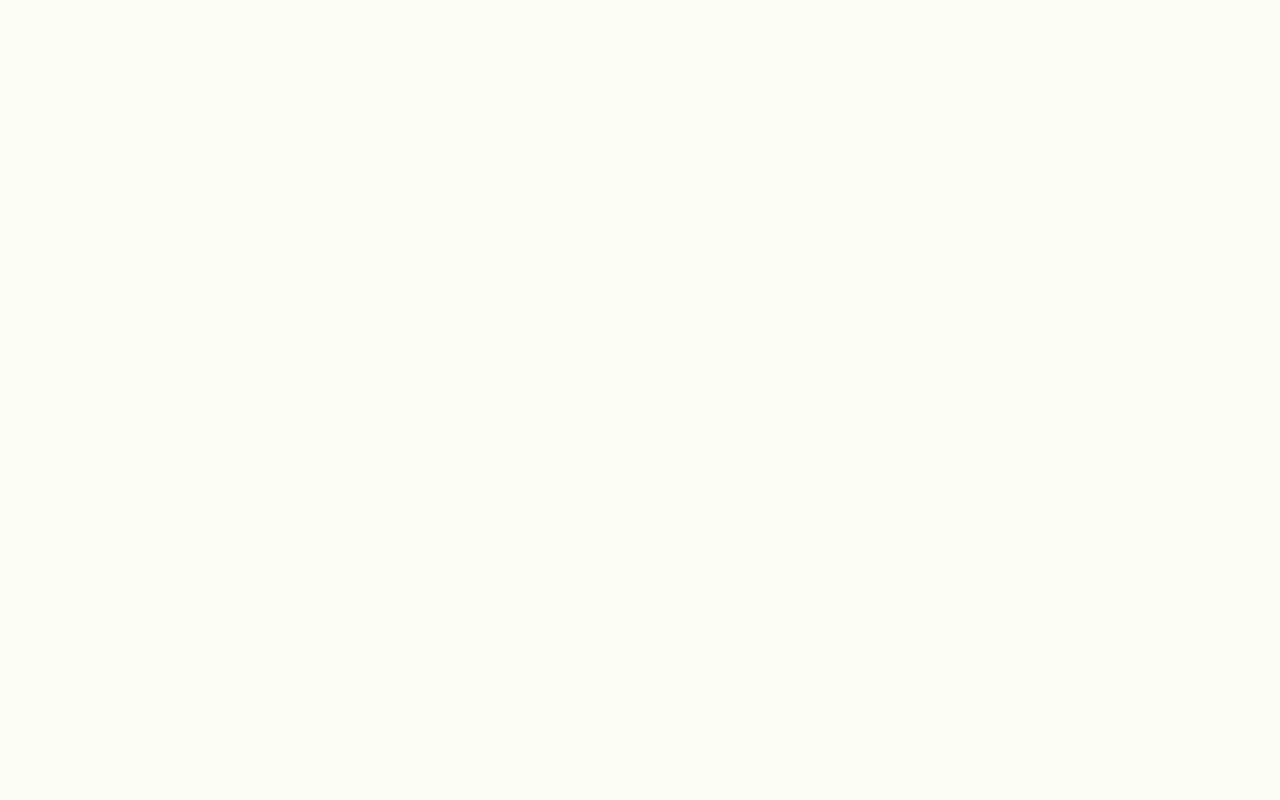
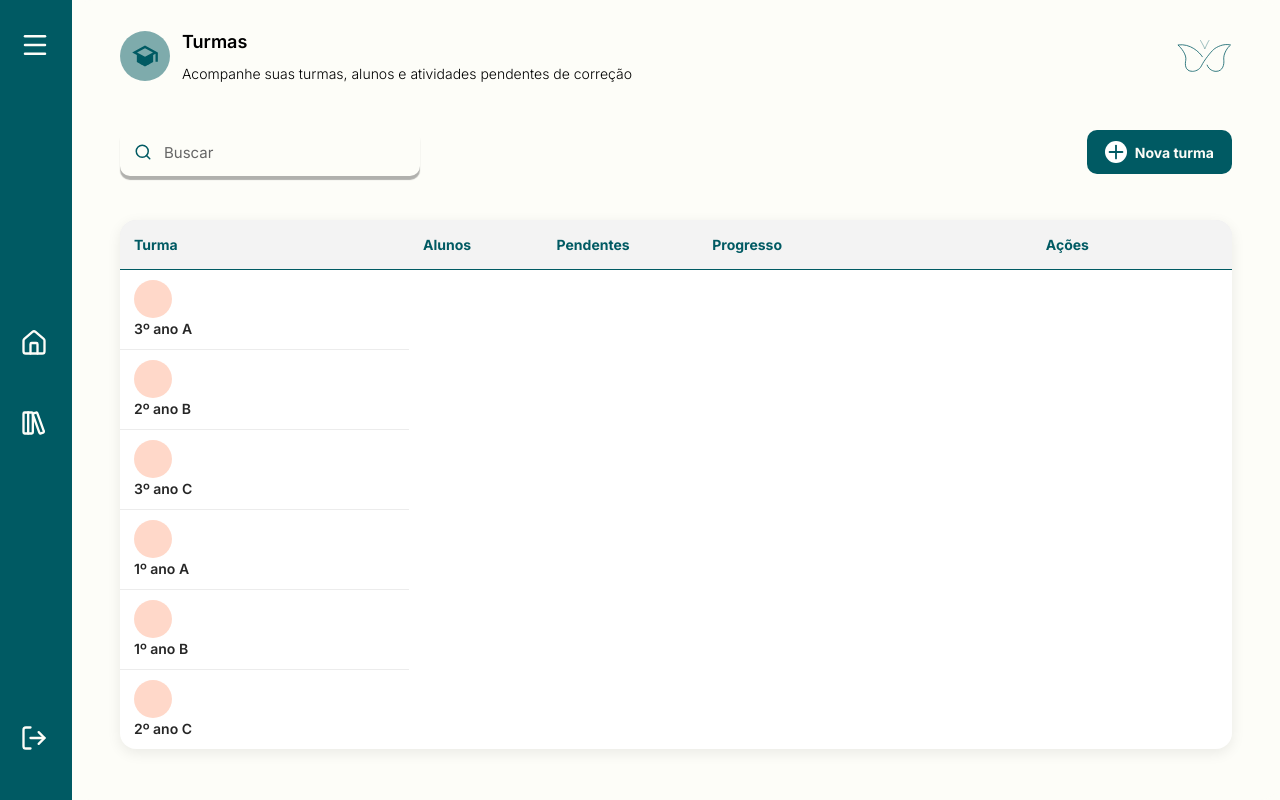
Before and after one commit to LunaSquad/Luna-Front, a React (Vite) app: page /professores/turmas in a window 1280 px wide. Before the commit this address had no page. Built offline with nearby package versions, Linux system fonts and the light colour scheme; a web font is replaced by a local one.

Commit message:
Arrumando teal de Cadastro

```diff
--- a/src/App.tsx
+++ b/src/App.tsx
@@ -8,6 +8,7 @@ import Alunos from "./pages/pagesEscola/Alunos"
 import Turmas from "./pages/pagesEscola/Turmas"
 import HomeProfessor from "./pages/professor/HomeProfessor"
 import AtividadesProfessores from "./pages/professor/AtividadesProfessor"
+import CadastroTurmas from "./pages/professor/CadastroTurmas";
 
 function App() {
   return (
@@ -21,6 +22,7 @@ function App() {
         <Route path="/turmas" element={<Turmas />} />
         <Route path="professor/home" element={<HomeProfessor />} />
         <Route path="professores/atividades" element={<AtividadesProfessores />} />
+        <Route path="/professores/turmas" element={<CadastroTurmas />} />
       </Routes>
     </BrowserRouter>
   )
--- a/src/pages/Cadastro.tsx
+++ b/src/pages/Cadastro.tsx
@@ -114,12 +114,17 @@ function Cadastro() {
             </div>
 
             <div className="Cadastro">
-                <div className="form-header-text-cadastro">
-                    <h2>Cadastro</h2>
-                    <p>Preencha os dados da instituição</p>
+
+                <form onSubmit={handleSubmit} className="formCadastro">
+
+                    <div className="w-full flex flex-col items-start gap-3">
+
+                        <div className="w-full self-start flex flex-col items-start text-left">
+                            <h2 className="font-semibold text-[32px] text-brand-teal leading-tight">Cadastro</h2>
+                            <p className="text-brand-gray font-light text-[14px]">Preencha os dados da instituição</p>
                         </div>
-                <form onSubmit={handleSubmit} className="formCadastro">
-                    <div className="dadosCadGeral">
+
+                        <div className="dadosCadGeral w-full">
                             <div className="dadosCad1">
                                 <div className="input-container">
                                     <Input id="nome" label="Nome" type="text" placeholder="Nome" value={nome} onChange={(e) => setNome(e.target.value)} required />
@@ -169,6 +174,8 @@ function Cadastro() {
                             </div>
                         </div>
 
+                    </div>
+
                     <UploadImagem
                         label="Imagem da Escola"
                         onChange={(file) => setImagem(file)}
--- /dev/null
+++ b/src/pages/professor/CadastroTurmas.tsx
@@ -0,0 +1,104 @@
+import { useState } from "react";
+import LayoutBaseProf from "../../components/calendar/layout/LayoutBaseProf";
+import InfoHeader from "../../components/escola/InfoHeader";
+import SearchActionBar from "../../components/escola/SearchActionBar";
+import { useNavigate } from "react-router-dom";
+
+interface TurmaItem {
+  id: number;
+  nome: string;
+  alunos: number;
+  pendentes: number | null;
+  progresso: number;
+}
+
+const turmasMock: TurmaItem[] = [
+  { id: 1, nome: "3º ano A", alunos: 10, pendentes: 3, progresso: 70 },
+  { id: 2, nome: "2º ano B", alunos: 9, pendentes: null, progresso: 90 },
+  { id: 3, nome: "3º ano C", alunos: 12, pendentes: 6, progresso: 50 },
+  { id: 4, nome: "1º ano A", alunos: 11, pendentes: 1, progresso: 77 },
+  { id: 5, nome: "1º ano B", alunos: 7, pendentes: 2, progresso: 68 },
+  { id: 6, nome: "2º ano C", alunos: 8, pendentes: null, progresso: 98 },
+];
+
+export default function CadastroTurmas() {
+
+  const navigate = useNavigate();
+  const [busca, setBusca] = useState("");
+  const [turmas, setTurmas] = useState<TurmaItem[]>(turmasMock);
+
+  // Filtro de turmas por nome em tempo real
+  const turmasFiltradas = turmas.filter((t) =>
+    t.nome.toLowerCase().includes(busca.toLowerCase())
+  );
+
+  return (
+    <LayoutBaseProf>
+      {/* 1. Cabeçalho */}
+      <InfoHeader
+        icon={
+          <div className="text-brand-teal">
+            <svg width="28" height="28" viewBox="0 0 24 24" fill="currentColor">
+              <path d="M12 3L1 9L5 11.18V17.18L12 21L19 17.18V11.18L21 10.09V17H23V9L12 3ZM18.82 9L12 12.72L5.18 9L12 5.28L18.82 9Z"/>
+              <path d="M7 13.5V16.5C7 18.5 9 20 12 20C15 20 17 18.5 17 16.5V13.5L12 16L7 13.5Z" opacity="0.6"/>
+            </svg>
+          </div>
+        }
+        title="Turmas"
+        subtitle="Acompanhe suas turmas, alunos e atividades pendentes de correção"
+      />
+
+      {/* 2. Barra de Busca e Botão de Nova Turma */}
+      <SearchActionBar
+        searchValue={busca}
+        onSearchChange={setBusca}
+        searchPlaceholder="Buscar"
+        buttonLabel="Nova turma"
+        onButtonClick={() => alert("Abrir modal de cadastro de turma")}
+      />
+
+      {/* Tabela de Turmas */}
+      <div className="tableContainer !max-h-none !overflow-hidden">
+        <table className="customTable">
+          <thead>
+            <tr>
+              <th className="w-[26%] !py-3.5">Turma</th>
+              <th className="text-center w-[12%] !py-3.5">Alunos</th>
+              <th className="text-center w-[14%] !py-3.5">Pendentes</th>
+              <th className="text-center w-[30%] !py-3.5">Progresso</th>
+              <th className="text-center w-[18%] !py-3.5">Ações</th>
+            </tr>
+          </thead>
+          <tbody>
+            {turmasFiltradas.length === 0 ? (
+              <tr>
+                <td colSpan={5} className="text-center py-8 text-neutral-400 text-sm">
+                  Nenhuma turma encontrada.
+                </td>
+              </tr>
+            ) : (
+              turmasFiltradas.map((turma) => (
+                <tr key={turma.id} className="hover:bg-neutral-50/40 transition-colors">
+
+                  {/* Coluna 1: Nome da Turma + Ícone */}
+                  <td className="!py-2.5">
+                    <div className="cellNone">
+                      <div className="w-[38px] h-[38px] rounded-full bg-[#FFD8C9] flex intem-center justify-center text-brand-teal shrink-0">
+                        <svg width="20" height="20" viewBox="0 0 24 24" fill="currentColor"></svg>
+                        <path d="M12 3L2 8L12 13L22 8L12 3Z"/>
+                        <path d="M5 11.5V15.5C5 17.5 8 19 12 19C16 19 19 17.5 19 15.5V11.5L12 15L5 11.5Z"/>
+                      </div>
+                    </div>
+                    <span className="font-semibold text-neutral-800 text-sm">
+                      {turma.nome}
+                    </span>
+                  </td>
+                </tr>
+              ))
+            )}
+          </tbody>
+        </table>
+      </div>
+    </LayoutBaseProf>
+  );
+}
```
Lines whose indentation alone changed are shown as unchanged.
